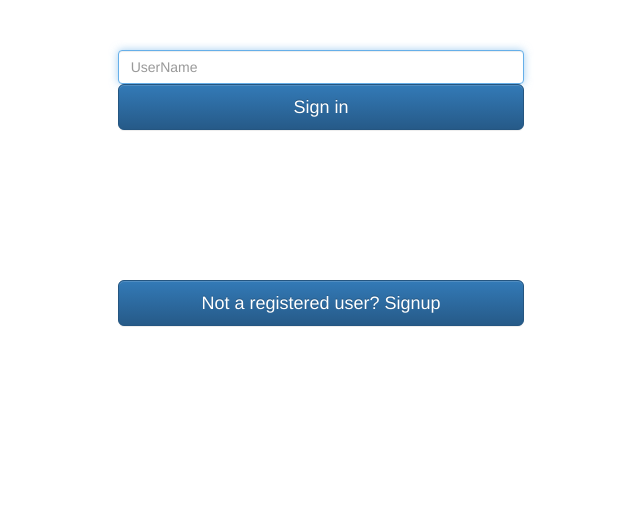
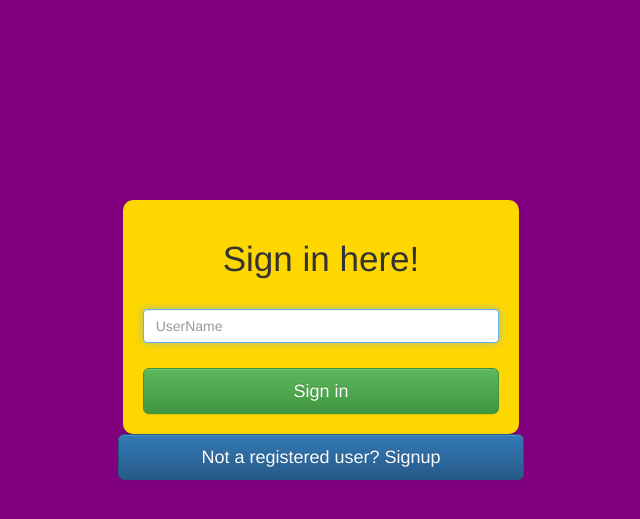
Before and after one commit to seanbevard/fitness-app, a PHP site: page /indextemp.html in a window 1280 px wide. Shown: the top 519 px of the page, without its empty margins (319-959 px from the left). Run offline with PHP 8.4, Linux system fonts and the light colour scheme; some libraries are stand-ins or nearby versions.

Commit message:
adding some style for sign in

```diff
--- a/indextemp.html
+++ b/indextemp.html
@@ -10,6 +10,7 @@
 <link rel="stylesheet" href="https://maxcdn.bootstrapcdn.com/bootstrap/3.3.7/css/bootstrap.min.css" integrity="sha384-BVYiiSIFeK1dGmJRAkycuHAHRg32OmUcww7on3RYdg4Va+PmSTsz/K68vbdEjh4u" crossorigin="anonymous">
 <!-- Optional theme -->
 <link rel="stylesheet" href="https://maxcdn.bootstrapcdn.com/bootstrap/3.3.7/css/bootstrap-theme.min.css" integrity="sha384-rHyoN1iRsVXV4nD0JutlnGaslCJuC7uwjduW9SVrLvRYooPp2bWYgmgJQIXwl/Sp" crossorigin="anonymous">
+<link rel="stylesheet" href="style.css">
 <link rel="stylesheet" href="assets/stylesheet.css" type="text/css">
 <script src="https://www.gstatic.com/firebasejs/3.7.1/firebase.js"></script>
 <script type="text/javascript" src="moment.js"></script>
@@ -19,34 +20,32 @@
 
 </head>
 
-<body>
-<div class="row top-buffer">
+<body id="signin-body">
+
+
 <div class="col-lg-4  col-md-offset-4 row-md-offset-3">
-
+<div class="top-buffer login-container">
 <form class="form-signin">
 
-
+<h1 id="sign-in-header"> Sign in here!</h1>
 <label class="sr-only" >Input Username</label>
 <input class="form-control" id="userName" autofocus="" required="" type="userName" placeholder="UserName">
 
-
-<button class="btn btn-lg btn-primary btn-block" id="submit-username" type="submit">Sign in</button>
+<div id="submit-container">
+<button class="btn btn-lg btn-success btn-block" id="submit-username" type="submit">Sign in</button>
+</div>
 
 </form>
 
-</div> <!-- /container -->
 </div>
+</div>
+
 
 
 <div class="row mid-buffer">
 <div class="col-lg-4 col-md-offset-4 row-md-offset-5">
 
-<form class="form-signin">
-
-
-
-
-<button class="btn btn-lg btn-primary btn-block" id="signup-new-user" type="submit"  >Not a registered user? Signup</button>
+<button class="btn btn-lg btn-primary btn-block" id="signup-new-user" type="submit">Not a registered user? Signup</button>
 
 </form>
 
--- a/landpage.html
+++ b/landpage.html
@@ -113,12 +113,10 @@
             </div>
             <!-- Close display container -->
         </div>
-<<<<<<< HEAD
+
             </div>
         </div>
 
-=======
->>>>>>> 393ba6d2dafc086b3789ade1b8e481699e1d517a
 </body>
 
 </html>
--- a/style.css
+++ b/style.css
@@ -20,19 +20,12 @@
 	font-size:1em;
 }
 
-<<<<<<< HEAD
+
 .view {
     height: 100%;
 }
 
-.view {
-    background: url("https://mdbootstrap.com/images/regular/city/img%20(17).jpg")no-repeat center center fixed;
-    -webkit-background-size: cover;
-    -moz-background-size: cover;
-    -o-background-size: cover;
-    background-size: cover;
-}
-=======
+
 .panel.panel-primary {
 
 border-color: gold;
@@ -49,5 +42,29 @@ color: purple;
 border-color: gold;
 }
 
+/* Css for indextemp.html aka login page */
+#sign-in-header {
+text-align: center;
+font-size: 2.5em;
+padding-bottom:20px;
+}
 
->>>>>>> 393ba6d2dafc086b3789ade1b8e481699e1d517a
+.login-container {
+ padding: 20px;
+ max-width: 250em;
+ max-height: 500em;
+ width: 100%;
+ border-radius: 10px;
+ background-color: gold;
+ margin: 0 auto;
+ overflow: hidden;
+
+}
+
+#submit-container {
+padding-top:25px;
+}
+
+#signin-body {
+	background-color: purple;
+}
```
